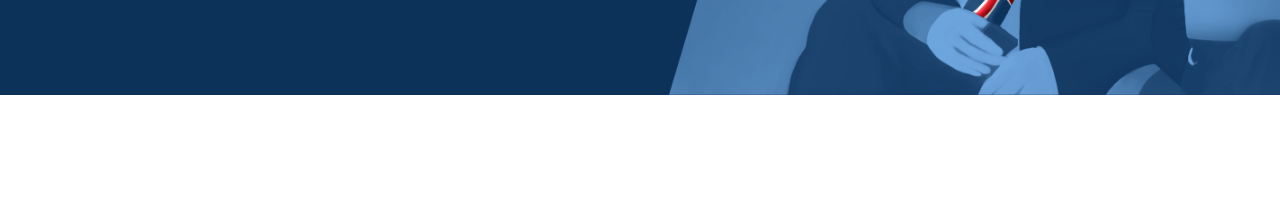
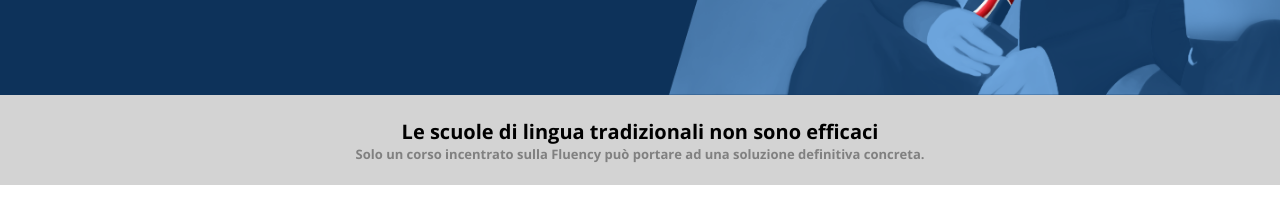
Before and after one commit to alessandrodigiacomantonio/html-css-fluentify, a plain HTML site: page index.html in a window 1280 px wide. Shown: the part 355-578 px from the top of the page. Drawn offline with nearby package versions, Linux system fonts and the light colour scheme.

Commit message:
inizio stesura main: main-top

```diff
--- a/css/style.css
+++ b/css/style.css
@@ -62,6 +62,12 @@ nav a {
   padding: 0 20px;
 }
 
+nav::after {
+  content: url(../img/oldman.png);
+  position: absolute;
+  transform: scale(0.45) translate(0, -374px);
+}
+
 .logo {
   width: 10%;
 }
@@ -96,8 +102,27 @@ nav a {
   margin-top: 20px;
   padding: 20px;
 }
-nav::after {
-  content: url(../img/oldman.png);
+
+
+main {
+  text-align: center;
+}
+
+.main-top {
+  position: relative;
+  height: 90px;
+  background-color: #d3d3d3;
+}
+.main-top > div {
   position: absolute;
-  transform: scale(0.45) translate(0, -374px);
+  top: 50%;
+  left: 50%;
+  transform: translate(-50%, -50%);
 }
+.main-top h3 {
+  font-size: 20px;
+}
+.main-top h4 {
+  font-size: 13px;
+  color: #808080;
+}
--- a/index.html
+++ b/index.html
@@ -49,6 +49,16 @@
       </section>
     </header>
     <main>
+      <section class="main-top">
+        <div>
+          <h3>
+            Le scuole di lingua tradizionali non sono efficaci
+          </h3>
+          <h4>
+            Solo un corso incentrato sulla Fluency pu&ograve; portare ad una soluzione definitiva concreta.
+          </h4>
+        </div>
+      </section>
 
     </main>
     <footer>
```
